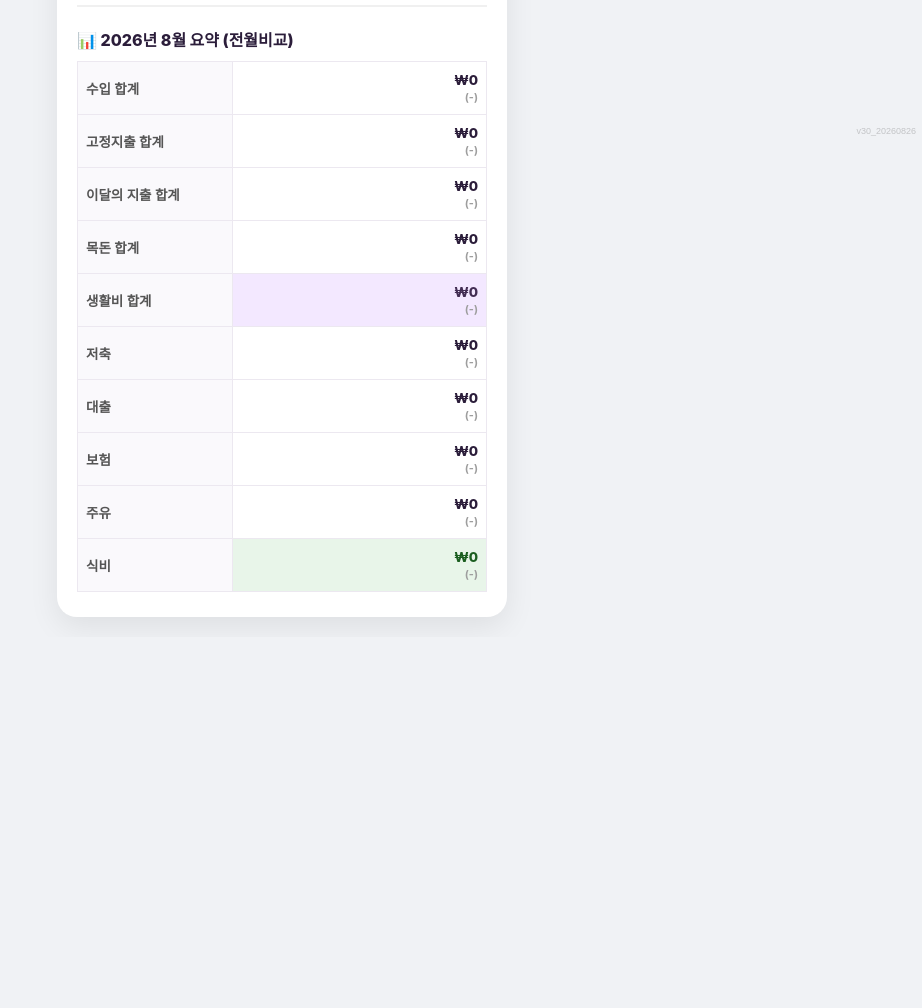
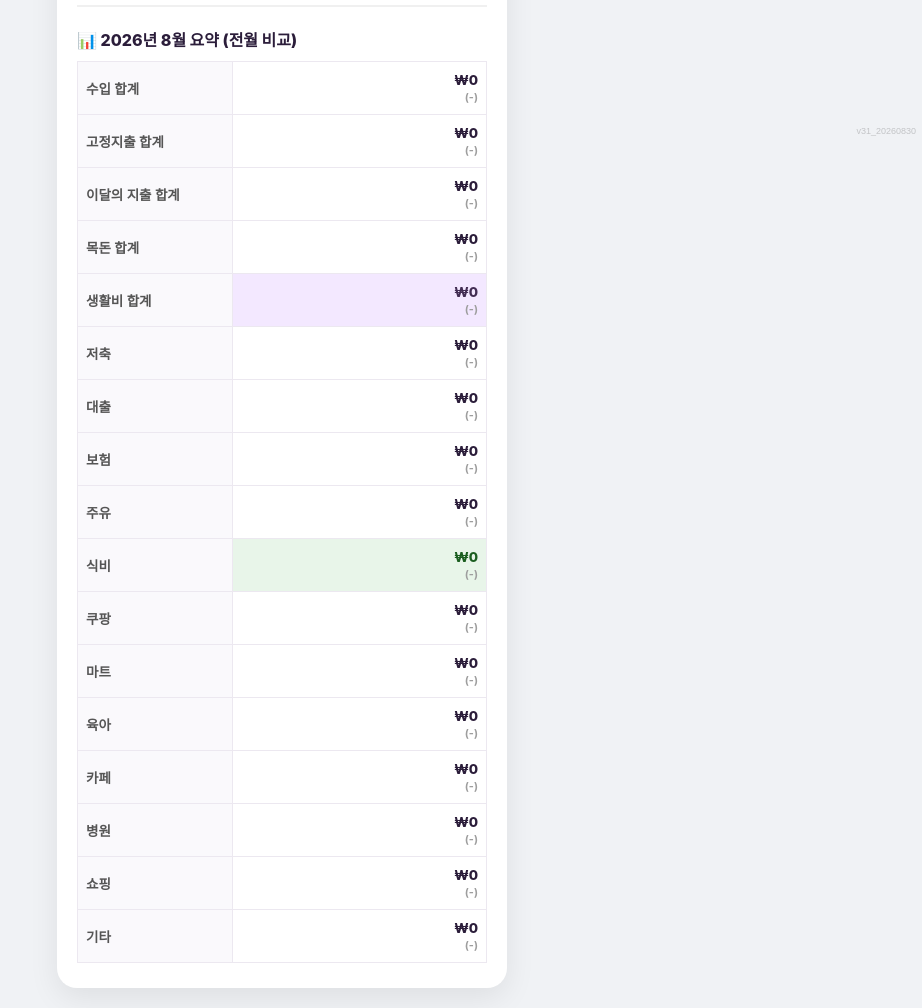
Before and after one commit to centliz1025/centliz, a plain HTML site: page index.html in a window 1280 px wide. Shown: the part 660-1668 px from the top of the page, without its empty margins (358-1280 px from the left). Before the commit the page ends 1297 px from the top, so only its background shows below. Drawn offline with Linux system fonts and the light colour scheme; no server answers.

Commit message:
Update index.html

```diff
--- a/index.html
+++ b/index.html
@@ -3,7 +3,7 @@
 <head>
     <meta charset="UTF-8">
     <meta name="viewport" content="width=device-width, initial-scale=1.0">
-    <title>스마트 웹 가계부 - 저장/모바일 개선본 · v30_20260826</title>
+    <title>스마트 웹 가계부 - 저장/모바일 개선본 · v31_20260830</title>
 
     <!-- PWA 모바일 설정 -->
     <meta name="theme-color" content="#422d53">
@@ -419,7 +419,7 @@ async function loadAllDataFromFirebase() {
         <button class="btn-write" onclick="goToInputPage()">📝 가계부 작성하기</button>
         <div class="active-month-badge">현재 선택: <span id="active-year">2026</span>년 <span id="active-month">?</span>월 가계부</div>
 
-        <!-- 🔥 선택 월 상세 요약 & 전월비교 -->
+        <!-- 🔥 선택 월 상세 요약 & 전월비교 (수정사항 3: 7가지 항목 추가) -->
         <div class="main-summary-stats">
             <div class="main-summary-title" id="main-summary-title">📊 2026년 8월 요약 (전월 비교)</div>
             <table class="main-summary-table">
@@ -434,6 +434,13 @@ async function loadAllDataFromFirebase() {
                     <tr><td>보험</td><td id="mo-insure-total">₩0</td></tr>
                     <tr><td>주유</td><td id="mo-fuel-total">₩0</td></tr>
                     <tr style="background:#e8f5e9;"><td>식비</td><td id="mo-food-total" style="color:#1b5e20;">₩0</td></tr>
+                    <tr><td>쿠팡</td><td id="mo-cat-coupang">₩0</td></tr>
+                    <tr><td>마트</td><td id="mo-cat-mart">₩0</td></tr>
+                    <tr><td>육아</td><td id="mo-cat-childcare">₩0</td></tr>
+                    <tr><td>카페</td><td id="mo-cat-cafe">₩0</td></tr>
+                    <tr><td>병원</td><td id="mo-cat-hospital">₩0</td></tr>
+                    <tr><td>쇼핑</td><td id="mo-cat-shopping">₩0</td></tr>
+                    <tr><td>기타</td><td id="mo-cat-other">₩0</td></tr>
                 </tbody>
             </table>
         </div>
@@ -1179,6 +1186,7 @@ async function loadAllDataFromFirebase() {
         return `<span class="trend-same">(-)</span>`;
     }
 
+    /* 🔥 수정사항 3: 메인 요약에 7가지 항목별 생활비 추가 및 전월대비 증감 연결 */
     function updateMainMonthlyStatsView(yearNum, monthNum) {
         let prevY = yearNum;
         let prevM = monthNum - 1;
@@ -1190,7 +1198,7 @@ async function loadAllDataFromFirebase() {
         const curStats = calculateMonthStats(yearNum, monthNum);
         const prevStats = calculateMonthStats(prevY, prevM);
 
-        document.getElementById('main-summary-title').innerText = `📊 ${yearNum}년 ${monthNum}월 요약 (전월비교)`;
+        document.getElementById('main-summary-title').innerText = `📊 ${yearNum}년 ${monthNum}월 요약 (전월 비교)`;
 
         document.getElementById('mo-inc-total').innerHTML = '₩' + curStats.incTotal.toLocaleString() + getTrendHtml(curStats.incTotal, prevStats.incTotal);
         document.getElementById('mo-fixed-total').innerHTML = '₩' + curStats.fixedTotal.toLocaleString() + getTrendHtml(curStats.fixedTotal, prevStats.fixedTotal);
@@ -1203,6 +1211,15 @@ async function loadAllDataFromFirebase() {
         document.getElementById('mo-insure-total').innerHTML = '₩' + curStats.insuranceTotal.toLocaleString() + getTrendHtml(curStats.insuranceTotal, prevStats.insuranceTotal);
         document.getElementById('mo-fuel-total').innerHTML = '₩' + curStats.fuelTotal.toLocaleString() + getTrendHtml(curStats.fuelTotal, prevStats.fuelTotal);
         document.getElementById('mo-food-total').innerHTML = '₩' + curStats.catMap.food.toLocaleString() + getTrendHtml(curStats.catMap.food, prevStats.catMap.food);
+
+        // 추가된 7가지 항목별 전월 비교
+        document.getElementById('mo-cat-coupang').innerHTML = '₩' + curStats.catMap.coupang.toLocaleString() + getTrendHtml(curStats.catMap.coupang, prevStats.catMap.coupang);
+        document.getElementById('mo-cat-mart').innerHTML = '₩' + curStats.catMap.mart.toLocaleString() + getTrendHtml(curStats.catMap.mart, prevStats.catMap.mart);
+        document.getElementById('mo-cat-childcare').innerHTML = '₩' + curStats.catMap.childcare.toLocaleString() + getTrendHtml(curStats.catMap.childcare, prevStats.catMap.childcare);
+        document.getElementById('mo-cat-cafe').innerHTML = '₩' + curStats.catMap.cafe.toLocaleString() + getTrendHtml(curStats.catMap.cafe, prevStats.catMap.cafe);
+        document.getElementById('mo-cat-hospital').innerHTML = '₩' + curStats.catMap.hospital.toLocaleString() + getTrendHtml(curStats.catMap.hospital, prevStats.catMap.hospital);
+        document.getElementById('mo-cat-shopping').innerHTML = '₩' + curStats.catMap.shopping.toLocaleString() + getTrendHtml(curStats.catMap.shopping, prevStats.catMap.shopping);
+        document.getElementById('mo-cat-other').innerHTML = '₩' + curStats.catMap.other.toLocaleString() + getTrendHtml(curStats.catMap.other, prevStats.catMap.other);
     }
 
     function calculateMainPageData() {
@@ -1272,6 +1289,7 @@ async function loadAllDataFromFirebase() {
         calculateTotal();
     }
 
+    /* 🔥 수정사항 2: 모바일 콤팩트 UI 통합 및 새 행 입력 중 자동 접힘 방지 */
     function updateMobileCompactRows(tbodyId, type) {
         const tbody = document.getElementById(tbodyId);
         if (!tbody) return;
@@ -1279,6 +1297,12 @@ async function loadAllDataFromFirebase() {
 
         Array.from(tbody.rows).forEach(tr => {
             if (!mobile) {
+                tr.classList.remove('expense-mobile-has-data');
+                return;
+            }
+
+            // 만약 새로 추가된 입력 중인 행이라면 접지 않고 전체 입력 셀들을 노출
+            if (tr.classList.contains('expense-mobile-editing')) {
                 tr.classList.remove('expense-mobile-has-data');
                 return;
             }
@@ -1399,10 +1423,16 @@ async function loadAllDataFromFirebase() {
         updateMobileCompactRows('lump-tbody', 'lump');
     }
 
-    /* 🔥 [이달의 지출] 행 추가 시 맨 위에 삽입 (prepend) 되도록 수정 */
+    /* 🔥 수정사항 2: 행 추가 시 입력 모드(editing) 상태로 지정하여 모든 셀 입력이 끝날 때까지 접히지 않도록 함 */
     function addExpenseRow(data = {}, storeIndex = null, prepend = false) {
         const tbody = document.getElementById('expense-tbody');
         const tr = document.createElement('tr');
+
+        // 데이터가 없는 신규 행 추가 시 editing 모드로 지정
+        if (prepend && (!data || Object.keys(data).length === 0)) {
+            tr.classList.add('expense-mobile-editing');
+        }
+
         const existingIndexes = Array.from(document.querySelectorAll('#expense-tbody tr'))
             .map(r => Number(r.dataset.storeIndex)).filter(Number.isFinite);
         tr.dataset.storeIndex = storeIndex !== null ? String(storeIndex) :
@@ -1490,11 +1520,15 @@ async function loadAllDataFromFirebase() {
         curStores().expenseStore[m] = list;
     }
 
+    /* 🔥 수정사항 1: 모바일/PC 로드 시 최근 저장한 값이 상단으로 출력되도록 역순(reverse) 로드 */
     function loadMonthExpenseData(m) {
         const tbody = document.getElementById('expense-tbody');
         tbody.innerHTML = '';
         const list = getSafeList(curStores().expenseStore, m);
-        list.forEach((data, index) => addExpenseRow(data, index, false));
+        // 최근에 들어온/저장된 데이터가 화면 맨 위에 오도록 역순 출력
+        for (let i = list.length - 1; i >= 0; i--) {
+            addExpenseRow(list[i], i, false);
+        }
         updateAllMobileCompactRows();
     }
 
@@ -2389,7 +2423,7 @@ async function loadAllDataFromFirebase() {
 }
 </style>
 
-<div class="app-version-mark" aria-label="앱 버전">v30_20260826</div>
+<div class="app-version-mark" aria-label="앱 버전">v31_20260830</div>
 <button id="mobile-fixed-save-button" type="button" onclick="saveDataToCloud()" aria-label="전체저장">☁️ 전체저장</button>
 </body>
 </html>
```
